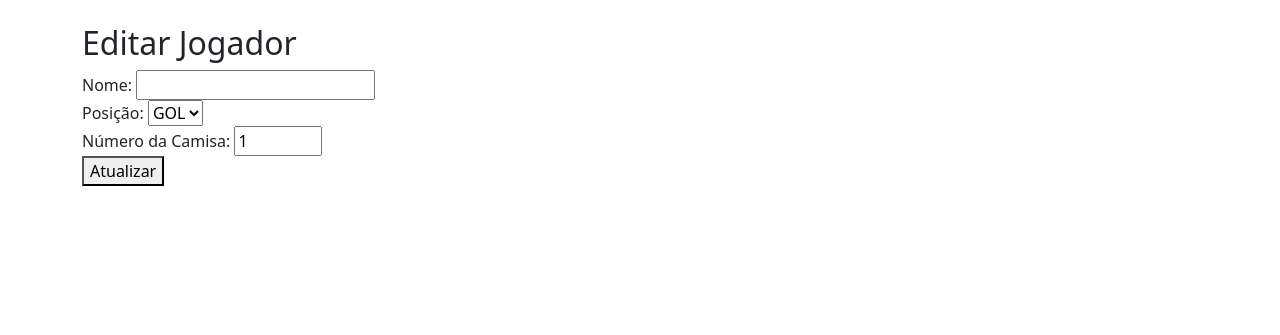
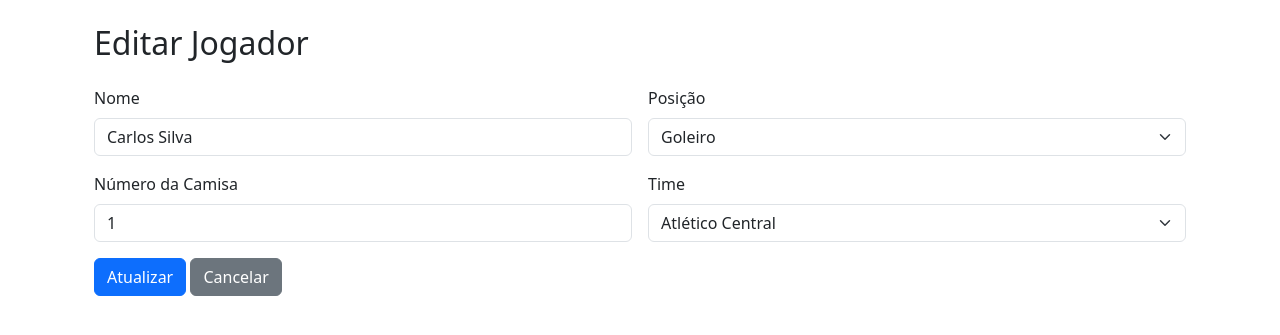
Before and after one commit to anaa-amaral/futebol_em_crud, a PHP site: page /public/jogadores/update.php?id=1 in a window 1280 px wide. Shown: the part 56-391 px from the top of the page. Run offline with PHP 8.4, Linux system fonts and the light colour scheme; data comes from the database, SQL or seed files in the repository.

Commit message:
add - finalização do crud do jogadores

```diff
--- a/public/jogadores/update.php
+++ b/public/jogadores/update.php
@@ -6,37 +6,67 @@ $id = $_GET['id'];
 $dados = $conn->query("SELECT * FROM jogadores WHERE id=$id")->fetch_assoc();
 ?>
 
-<h2>Editar Jogador</h2>
-<form method="POST">
-    <label for="nome"> Nome:</label>
-    <input type="text" name="nome" id="nome" required><br>
+<div class="container mt-4">
+    <h2 class="mb-4">Editar Jogador</h2>
 
-    <label for="posicao">Posição:</label>
-    <select name="posicao">
-        <option <?= $dados['posicao']=="GOL"?"selected":"" ?>>GOL</option>
-        <option <?= $dados['posicao']=="ZAG"?"selected":"" ?>>ZAG</option>
-        <option <?= $dados['posicao']=="LAT"?"selected":"" ?>>LAT</option>
-        <option <?= $dados['posicao']=="MEI"?"selected":"" ?>>MEI</option>
-        <option <?= $dados['posicao']=="ATA"?"selected":"" ?>>ATA</option>
-    </select><br>
+    <form method="POST" class="row g-3">
+        <div class="col-md-6">
+            <label for="nome" class="form-label">Nome</label>
+            <input type="text" name="nome" id="nome" value="<?= $dados['nome'] ?>" class="form-control" required>
+        </div>
 
-    <label for="numero_camisa"> Número da Camisa:</label>
-    <input type="number" name="numero_camisa" value="<?= $dados['numero_camisa'] ?>" min="1" max="99"><br>
-    <button type="submit" name="atualizar">Atualizar</button>
-</form>
+        <div class="col-md-6">
+            <label for="posicao" class="form-label">Posição</label>
+            <select name="posicao" class="form-select">
+                <option value="GOL" <?= $dados['posicao']=="GOL"?"selected":"" ?>>Goleiro</option>
+                <option value="ZAG" <?= $dados['posicao']=="ZAG"?"selected":"" ?>>Zagueiro</option>
+                <option value="LAT" <?= $dados['posicao']=="LAT"?"selected":"" ?>>Lateral</option>
+                <option value="MEI" <?= $dados['posicao']=="MEI"?"selected":"" ?>>Meio-campo</option>
+                <option value="ATA" <?= $dados['posicao']=="ATA"?"selected":"" ?>>Atacante</option>
+            </select>
+        </div>
+
+        <div class="col-md-6">
+            <label for="numero_camisa" class="form-label">Número da Camisa</label>
+            <input type="number" name="numero_camisa" value="<?= $dados['numero_camisa'] ?>" min="1" max="99" class="form-control">
+        </div>
+
+        <div class="col-md-6">
+            <label for="time_id" class="form-label">Time</label>
+            <select name="time_id" class="form-select">
+                <?php
+                $result = $conn->query("SELECT id, nome FROM times");
+                while($row = $result->fetch_assoc()) {
+                    $selected = $row['id'] == $dados['time_id'] ? "selected" : "";
+                    echo "<option value='{$row['id']}' $selected>{$row['nome']}</option>";
+                }
+                ?>
+            </select>
+        </div>
+
+        <div class="col-12">
+            <button type="submit" name="atualizar" class="btn btn-primary">Atualizar</button>
+            <a href="read.php" class="btn btn-secondary">Cancelar</a>
+        </div>
+    </form>
+</div>
 
 <?php
 if (isset($_POST['atualizar'])) {
     $nome = $_POST['nome'];
     $posicao = $_POST['posicao'];
     $numero_camisa = $_POST['numero_camisa'];
+    $time_id = $_POST['time_id'];
 
-    $sql = "UPDATE jogadores SET nome='$nome', posicao='$posicao', numero_camisa=$numero_camisa WHERE id=$id";
+    $sql = "UPDATE jogadores
+            SET nome='$nome', posicao='$posicao', numero_camisa=$numero_camisa, time_id=$time_id
+            WHERE id=$id";
 
     if ($conn->query($sql)) {
-        echo "Jogador atualizado!";
+        header("Location: read.php");
+        exit;
     } else {
-        echo "Erro: " . $conn->error;
+        echo "<div class='alert alert-danger mt-3'>Erro: " . $conn->error . "</div>";
     }
 }
 ?>
```
Also changed, not shown: public/jogadores/create.php (+29 -14 lines).
